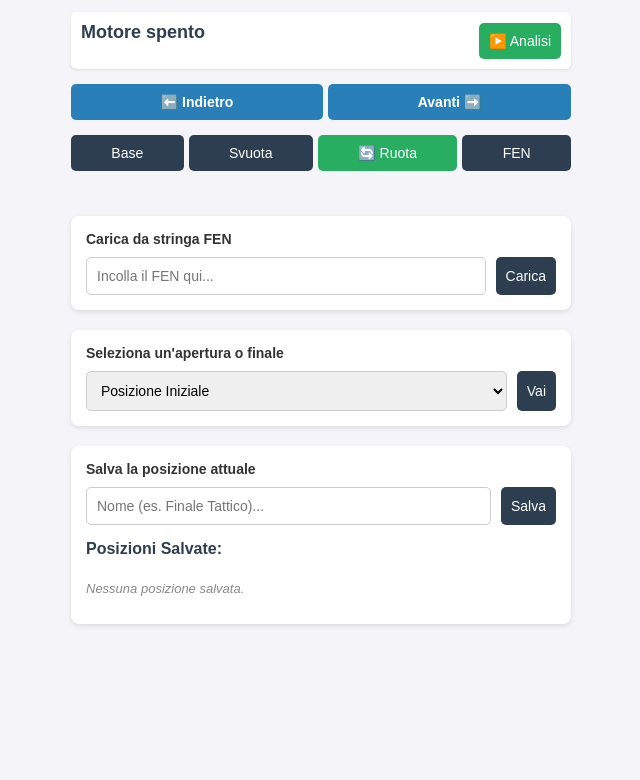
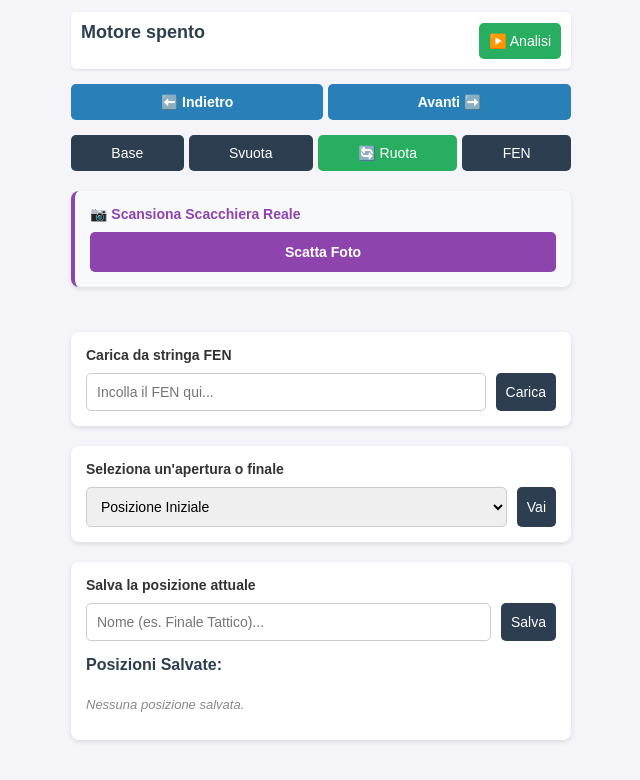
Before and after one commit to SevenGem27/Chess, a plain HTML site: page index.html in a window 1280 px wide. Shown: the part 750-1530 px from the top of the page, without its empty margins (319-959 px from the left). Before the commit the page ends 1414 px from the top, so only its background shows below. Drawn offline with Linux system fonts and the light colour scheme.

Commit message:
Update index.html

```diff
--- a/index.html
+++ b/index.html
@@ -46,6 +46,16 @@
             <button id="startBtn">Base</button>
             <button id="clearBtn">Svuota</button>
             <button id="flipBtn" style="background-color: #27ae60;">🔄 Ruota</button> <button id="getFenBtn">FEN</button>
+        </div>
+
+        <div class="feature-section" style="background-color: #f8f9fa; border-left: 4px solid #8e44ad;">
+            <label style="color: #8e44ad; font-weight: bold;">📷 Scansiona Scacchiera Reale</label>
+            <div class="input-row">
+                <input type="file" id="cameraInput" accept="image/*" capture="environment" style="display: none;">
+                <button id="cameraBtn" style="background-color: #8e44ad; width: 100%; font-weight: bold; padding: 12px;">
+                    Scatta Foto
+                </button>
+            </div>
         </div>
 
         <p id="currentFenDisplay" class="fen-text"></p>
```
